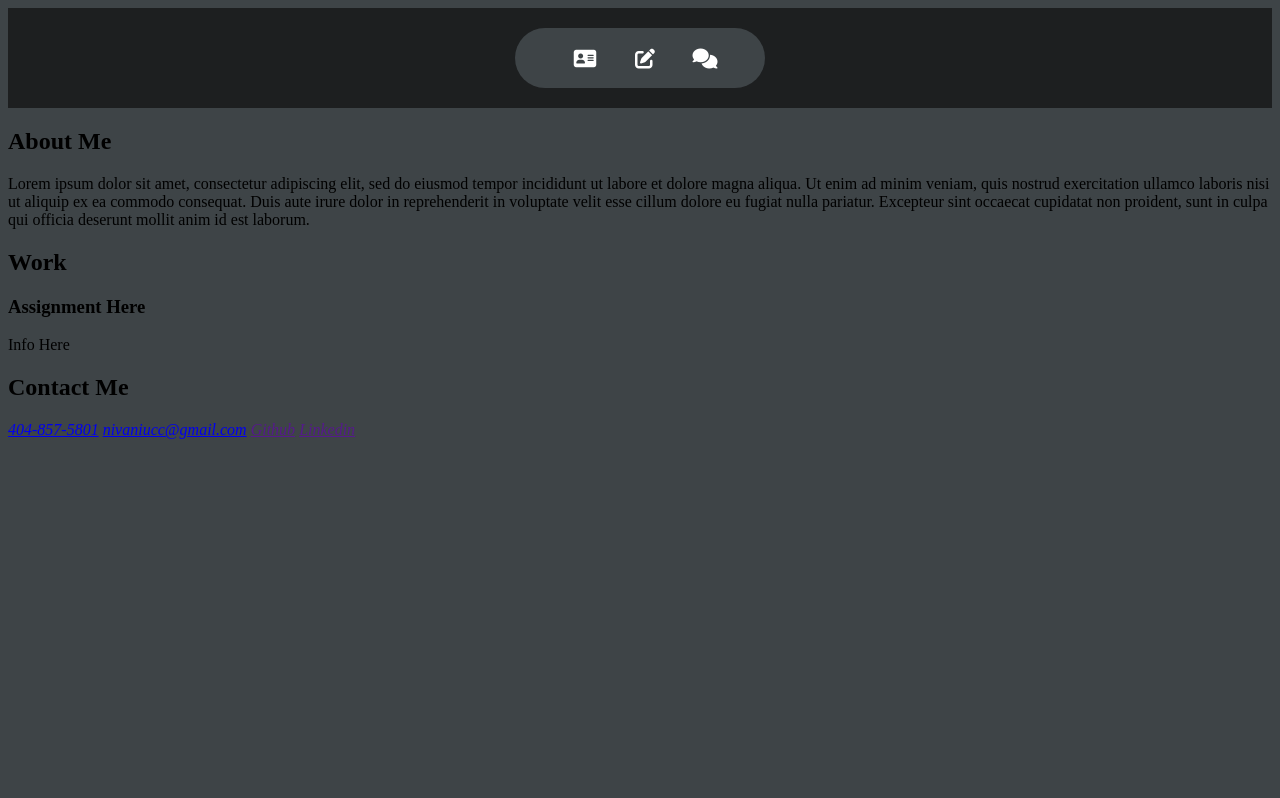
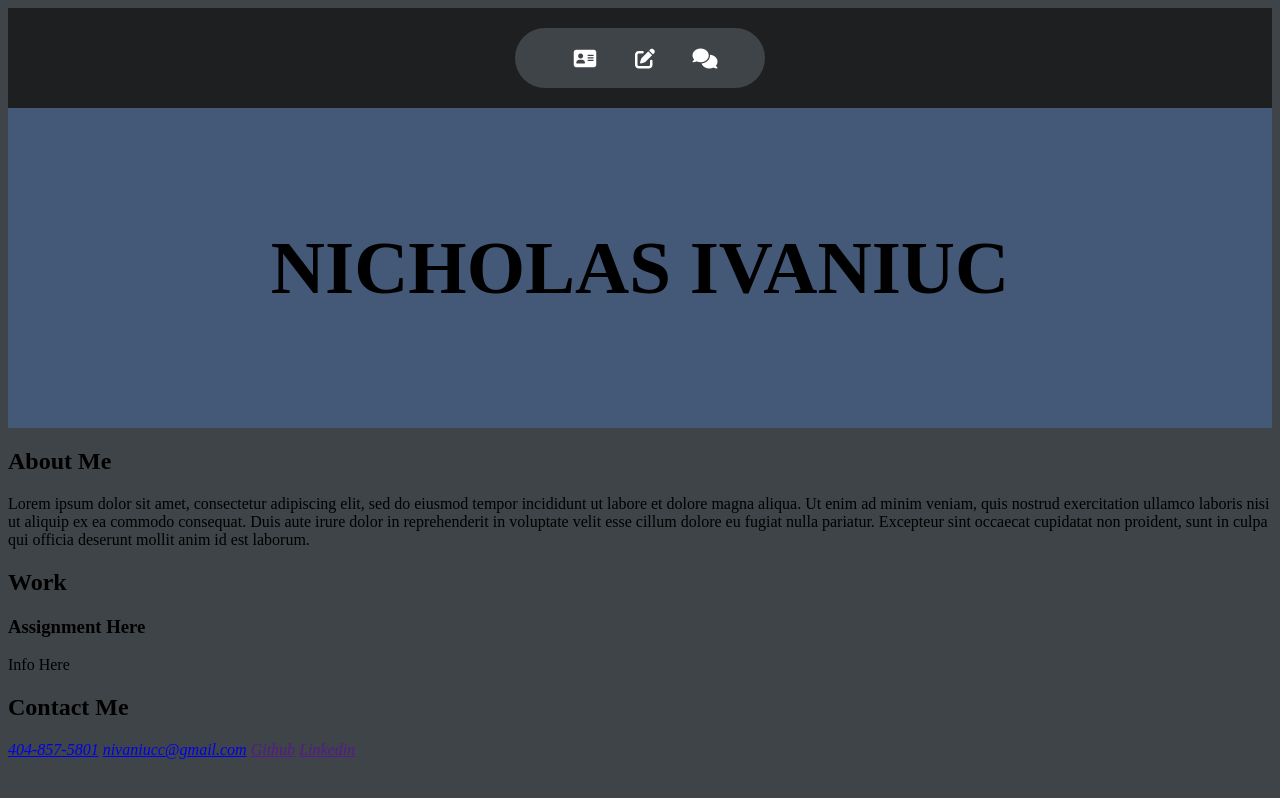
Before and after one commit to nivaniuc/mtvs-pimp-my-folio, a plain HTML site: page index.html in a window 1280 px wide. Drawn offline with Linux system fonts and the light colour scheme.

Commit message:
Moved the assets into folders because I was trying to upload a banner image. I can't get it to work, but the folders and image are where they need to be now.

```diff
--- a/style.css
+++ b/assets/css/style.css
@@ -27,6 +27,7 @@ header {
     height: 100px;
     background-color: var(--dark);
 }
+
 
 .nav {
     position: relative;
@@ -89,3 +90,20 @@ header {
     visibility: visible;
 
 }
+
+.namebanner {
+    background: rgb(68, 88, 120);
+    background-image: url();
+    background-size: cover;
+    background-position: center;
+    min-height: 40vh;
+    padding: 2% 6%;
+    display: flex;
+    justify-content: center;
+    align-items: center;
+    text-align: center;
+}
+
+.namebanner h1 {
+    font-size: 75px;
+}
--- a/index.html
+++ b/index.html
@@ -9,7 +9,7 @@
     src="https://kit.fontawesome.com/161e8bc53e.js"
     crossorigin="anonymous"
   ></script>
-    <link rel="stylesheet" href="style.css"/>
+    <link rel="stylesheet" href="assets/css/style.css"/>
   </head>
   <body>
     <header>
@@ -18,7 +18,7 @@
                     <li class= "list">
                         <a href="#">
                         <span class="img"><i class="fas fa-address-card"></i></span>
-                    <span class="navtitle">Infomation</span>
+                        <span class="navtitle">Resume</span>
                         </a>
                     </li>
                     <li class= "list">
@@ -36,6 +36,12 @@
                 </ul>
             </div>
     </header>
+
+    <section " class="namebanner">
+        <div>
+            <H1>NICHOLAS IVANIUC</H1>
+        </div>
+    </section>
 
     <main>
         <section>
```
Also changed, not shown: assets/images/1610179505005.jpg (added). Lines whose indentation alone changed are shown as unchanged.
